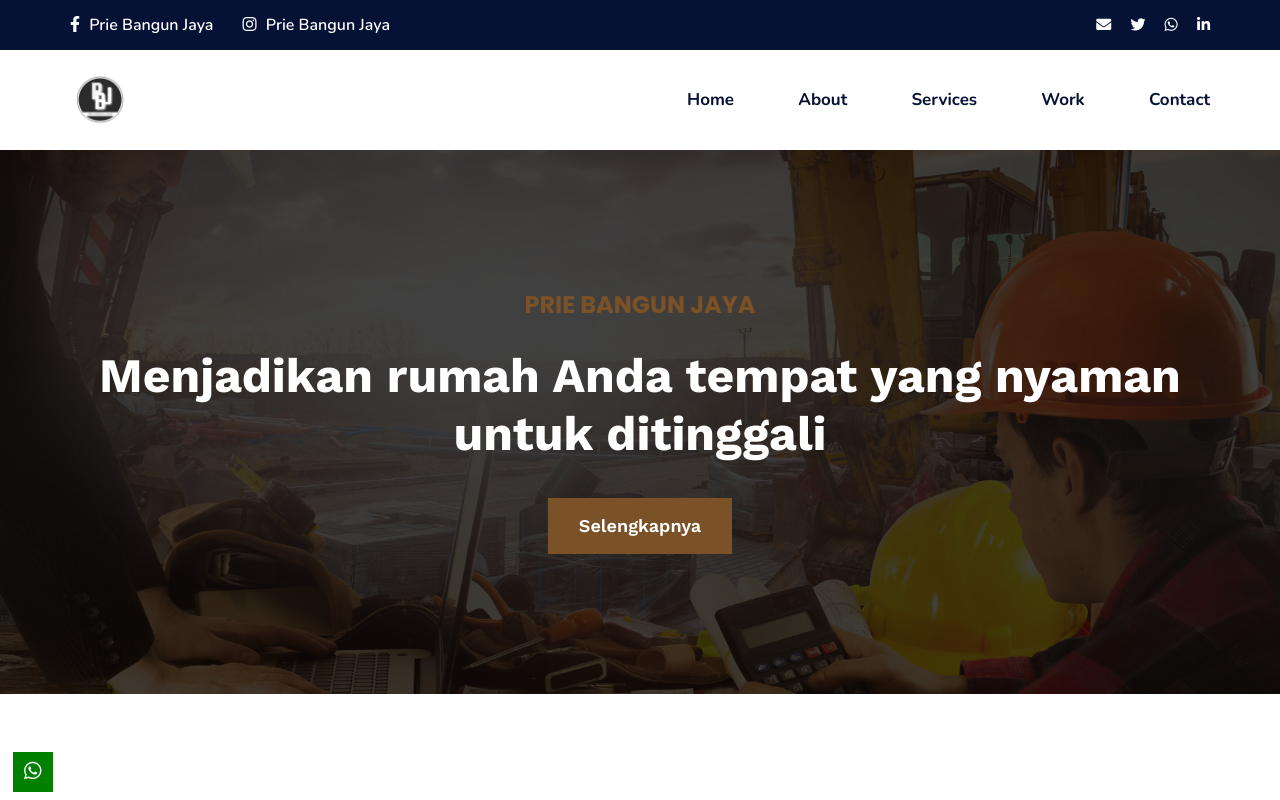
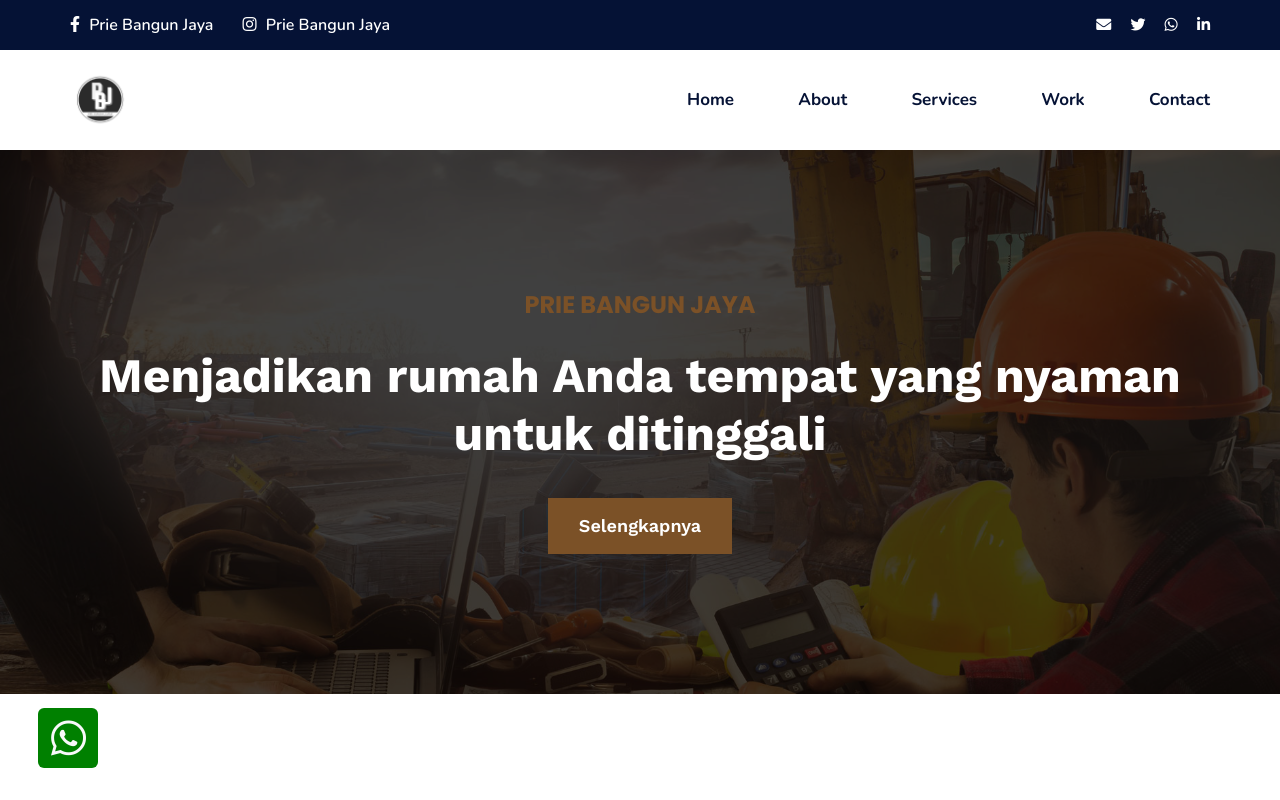
Before and after one commit to Ilham06/building, a plain HTML site: page index.html in a window 1280 px wide. Shown: the top 800 px of the page. Drawn offline with nearby package versions, Linux system fonts and the light colour scheme; files whose address does not match are found by name.

Commit message:
add wa popup

```diff
--- a/index.html
+++ b/index.html
@@ -716,7 +716,7 @@
     </div>
     <!-- Footer Bottom Area End -->
     <!-- scroll_up_btn -->
-    <div class="scroll-top"><a href="https://wa.me/6282114996991" class="text-light"><i class="fab fa-whatsapp"></i></a>
+    <div class="scroll-top"><a href="https://wa.me/6282114996991" class="text-light mt-2"><i class="fab fa-whatsapp fa-2x"></i></a>
     </div>
     <!-- scroll_up_btn end -->
     <!-- Main JS -->
--- a/style.css
+++ b/style.css
@@ -1715,17 +1715,21 @@ Scroll Top CSS
 
 .scroll-top {
 	background: green;
-	bottom: 1%;
+	bottom: 4%;
 	color: #fff;
 	font-size: 20px;
-	height: 40px;
+	height: 60px;
 	line-height: 40px;
 	position: fixed;
-	left: 1%;
+	left: 3%;
 	text-align: center;
-	width: 40px;
+	width: 60px;
 	z-index: 9;
 	cursor: pointer;
+	display: flex;
+		justify-content: center;
+		align-items: center;
+		border-radius: 10%;
 }
 .scroll-up:hover {
 	color: #fff;
```
